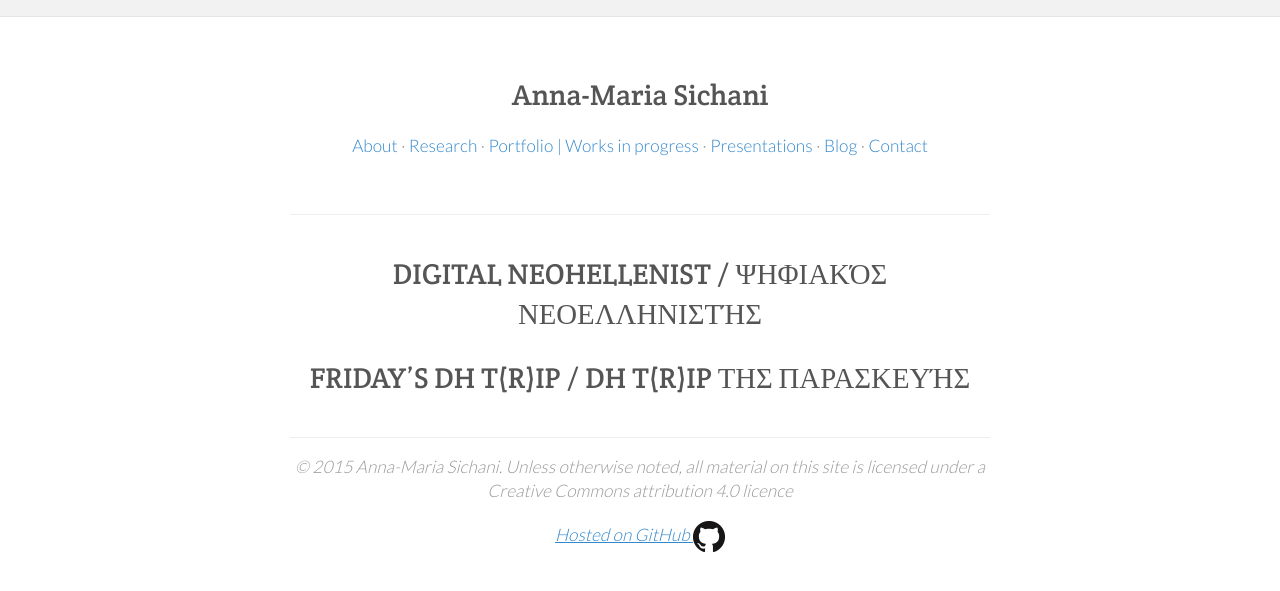
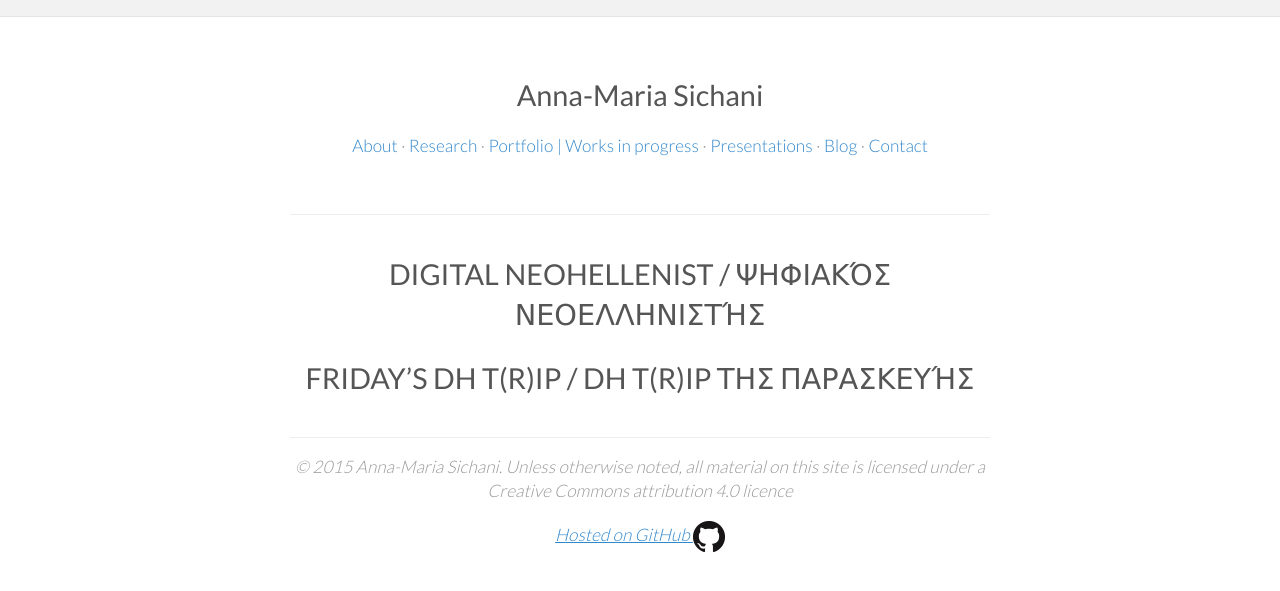
Before and after one commit to amsichani/amsichani.github.io, a Jekyll site: the page built from portfolio.md, in a window 1280 px wide. Shown: the top 591 px of the page. Built offline with Jekyll 4.4.1, drawn with Linux system fonts in a browser that asks for light colours; nearby versions of some CDN libraries.

Commit message:
Update style.css

```diff
--- a/css/style.css
+++ b/css/style.css
@@ -52,7 +52,7 @@
   margin-right: auto;
   width: 100%;
   color: #222;
-  font-size: 0.9em;
+  font-size: 0.4em;
   }
 
 .github a {text-decoration: none;}
@@ -312,13 +312,13 @@
   a:active {color: #555;}
 
   h1,h2,h3 {
-    font-family:'Crete Round', serif;
+    font-family:'Lato', Verdana, sans-serif;
     text-align:center;
     font-weight:normal;
   }
 
   h1 {
-    font-size: 2em;
+    font-size: 1em;
   }
 
   h1 a,
@@ -331,7 +331,7 @@
   h1 a:visited {color: #39a; }
 
   h3 {
-    font-size:1.25em;
+    font-size:0.75em;
   }
 
   h4,h5 {
```
